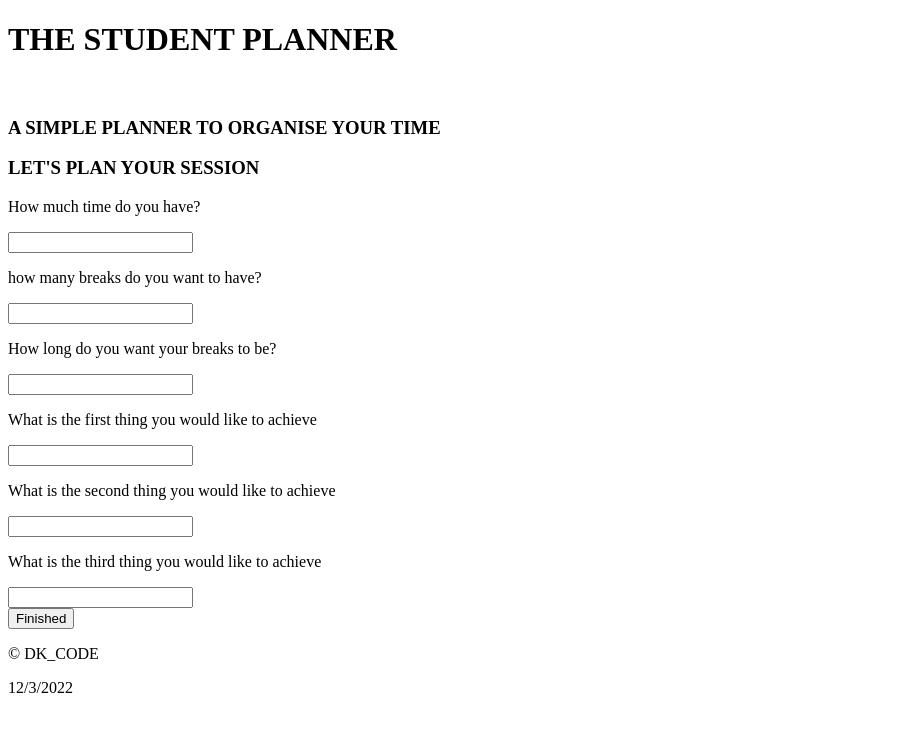
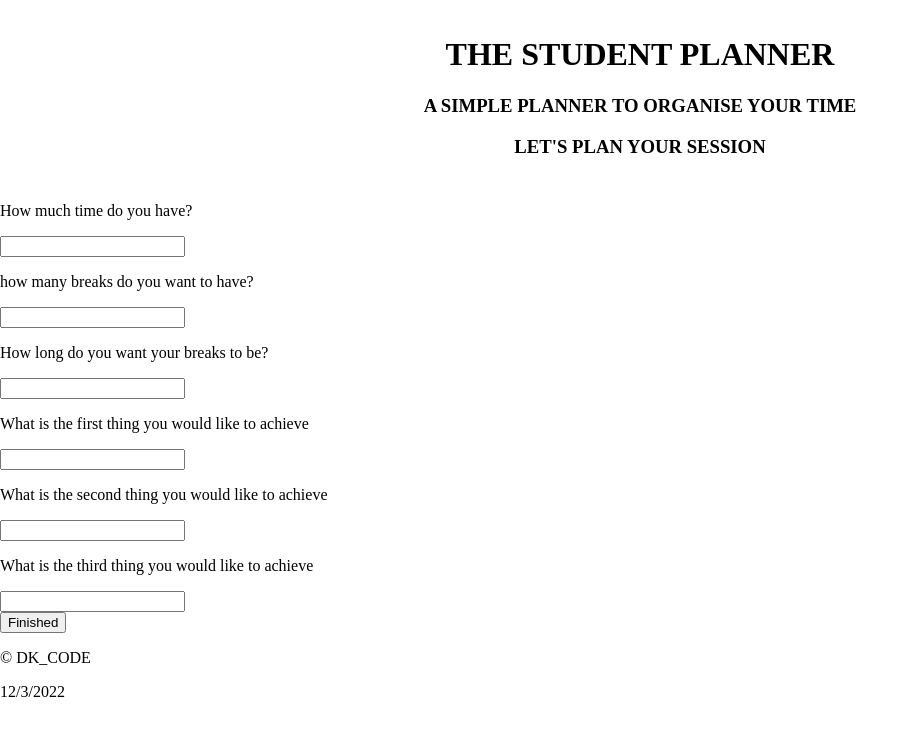
Before and after one commit to PHousden/Student-Planner, a plain HTML site: page src/main.html in a window 1280 px wide. Shown: the whole page, without its empty margins (0-919 px from the left). Drawn offline with Linux system fonts and the light colour scheme.

Commit message:
CSS to the body and the header to center

```diff
--- a/src/CSS/main-style.css
+++ b/src/CSS/main-style.css
@@ -0,0 +1,8 @@
+body {
+    margin: 0;
+}
+header {
+    text-align: center;
+    margin: 5px;
+    padding: 10px;
+}
--- a/src/main.html
+++ b/src/main.html
@@ -12,13 +12,13 @@
       <div class="title">
         <h1>THE STUDENT PLANNER</h1>
       </div>
-      <br />
-
-    </header>
-    <div class="sub_header">
+      <div class="sub_header">
         <h3>A SIMPLE PLANNER TO ORGANISE YOUR TIME</h3>
         <h3>LET'S PLAN YOUR SESSION</h3>
       </div>
+
+    </header>
+
 
     <main>
       <div class="form">
```
